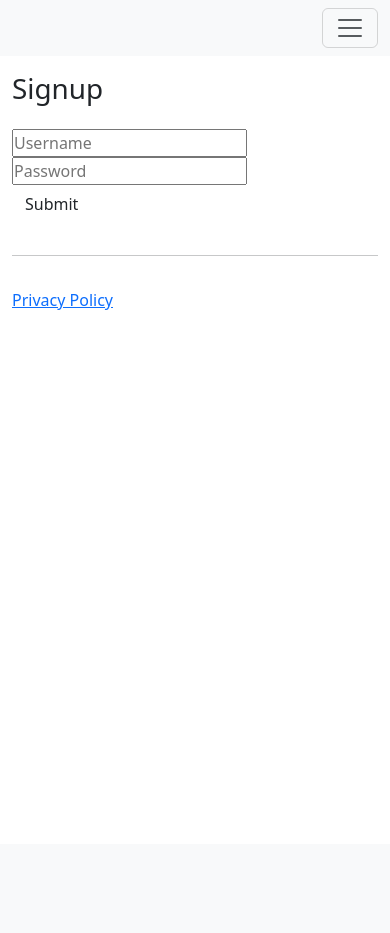
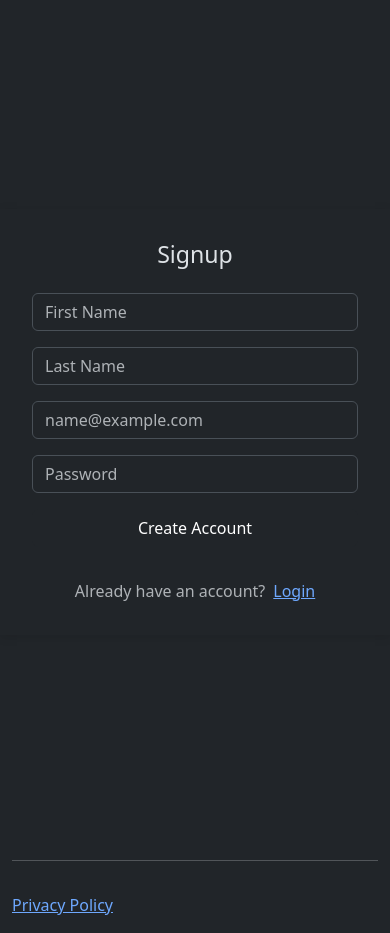
Before and after one commit to TempeHS/2025SE-Roman.L-HSCTask1, a Flask app: page /signup.html in a window 390 px wide. Before the commit the page ends 310 px from the top, so only its background shows below. Run offline with Flask 3, Linux system fonts and the light colour scheme; parts of the project's set-up code (start-up, migrations or seed data) failed here and were passed over; some libraries are stand-ins or nearby versions.

Commit message:
dark mode, login & signup page revamp
- additions to style.css
- collapsible posts
- changed csp for bootstrap functionality (theme)
- formatting fixed for posts
- password is hidden when typing

- changed users db because it makes more sense to search by real names and email is needed for auth
- will alter navbar to be more user friendly (icons)

```diff
--- a/main.py
+++ b/main.py
@@ -2,13 +2,14 @@ from datetime import datetime, timedelta # Date and time
 from urllib.parse import urlparse # URL parsing
 import logging
 import requests
-from flask import Flask, redirect, render_template, request, session, url_for, jsonify
+from flask import Flask, redirect, render_template, request, session, url_for, make_response, jsonify
 from flask_wtf import CSRFProtect
 from flask_csp.csp import csp_header
-from flask_limiter import Limiter
+from flask_limiter import Limiter # Rate limiter
 from flask_limiter.util import get_remote_address # Rate limiter
+from markupsafe import Markup # Devlog formatting
 from src import sanitize_and_validate as sv, session_state as sst, password_hashing as psh # Custom modules
-import userManagement as dbHandler
+import userManagement as dbHandler # Database functions
 import ssl # SSL context
 
 
@@ -32,14 +33,21 @@ app.config.update(
     SESSION_COOKIE_SAMESITE='Lax',
     SESSION_COOKIE_HTTPONLY=True
 )
+
+def nl2br(value):
+    return Markup(value.replace('\n', '\n'))
+
+app.jinja_env.filters['nl2br'] = nl2br
+
 # Default rate limiter
+"""
 limiter = Limiter(
     get_remote_address,
     app=app,
     default_limits=["200 per day", "50 per hour"],
     storage_uri="memory://",
 )
-
+"""
 
 # Redirect index.html to domain root for consistent UX
 @app.route("/index", methods=["GET"])
@@ -57,11 +65,11 @@ def root():
         # Server Side CSP is consistent with meta CSP in layout.html
         "base-uri": "'self'",
         "default-src": "'self'",
-        "style-src": "'self'",
-        "script-src": "'self'",
+        "style-src": "'self' 'unsafe-inline' https://fonts.googleapis.com",
+        "script-src": "'self' 'unsafe-inline' 'unsafe-eval'",
         "img-src": "'self' data:",
         "media-src": "'self'",
-        "font-src": "'self'",
+        "font-src": "'self' https://fonts.gstatic.com data: https://fonts.googleapis.com",
         "object-src": "'self'",
         "child-src": "'self'",
         "connect-src": "'self'",
@@ -69,7 +77,7 @@ def root():
         "report-uri": "/csp_report",
         "frame-ancestors": "'none'",
         "form-action": "'self'",
-        "frame-src": "'none'",
+        "frame-src": "'none'"
     }
 )
 
@@ -104,22 +112,24 @@ def signup():
             return redirect(url, code=302)
         return redirect('/', code=302)
     if request.method == "POST":
-        username = request.form["username"]
+        email = request.form["email"]
         password = request.form["password"]
+        firstName = request.form["firstName"]
+        lastName = request.form["lastName"]
 
-        if dbHandler.userExists(username) or not sv.validateCredentials(
-            username, password
+        if dbHandler.userExists(email) or not sv.validateCredentials(
+            password
         ):
             print("User exists or invalid credentials")
             return redirect(url_for('signup'))
 
-        dbHandler.insertUser(username, password)
+        dbHandler.insertUser(email, password, firstName, lastName)
         return render_template("/index.html")
     return render_template("/signup.html")
 
 
 @app.route("/index.html", methods=["GET", "POST"])
-@limiter.limit("5 per day")
+#@limiter.limit("5 per day")
 @sst.logout_required
 def login():
     '''
@@ -131,22 +141,22 @@ def login():
         url = request.args.get("url", "")
         return redirect(url, code=302)
     if request.method == "POST":
-        username = request.form["username"]
+        email = request.form["email"]
         password = request.form["password"]
 
-        user = dbHandler.retrieveUsers(username)
+        user = dbHandler.retrieveUsers(email)
         if user and psh.verifyPassword(password, user[2]):
             session.permanent = True
             session['user_id'] = user[0]
-            session['username'] = username
+            session['email'] = email
             session['logged_in'] = True
 
-            app_log.info("Successful login: %s", username)
+            app_log.info("Successful login: %s", email)
             logs = dbHandler.listDevlogs()
-            return render_template("/dashboard.html", logs=logs, value=username, state=True)
+            return render_template("/dashboard.html", logs=logs, value=user[0], state=True)
         else:
             app_log.warning("Failed login attempt: %s | %s | %s",
-                            username, request.remote_addr, datetime.now())
+                            email, request.remote_addr, datetime.now())
 
     return redirect(url_for('index'))
 
@@ -160,9 +170,12 @@ def form():
     if request.method == "POST":
         title = request.form["title"]
         body = request.form["body"]
-        username = session['username']
+        user_id = session.get('user_id')
+        user = dbHandler.getUserById(user_id)
+        email = user[1]
+        fullname = f"{user[3]} {user[4]}"
         current_date = datetime.now().strftime("%Y-%m-%d %H:%M:%S")
-        dbHandler.insertDevlog(title, body, username, current_date)
+        dbHandler.insertDevlog(title, body, fullname, email, current_date)
         return redirect(url_for('dashboard'))
     return render_template("/form.html")
 
--- a/src/sanitize_and_validate.py
+++ b/src/sanitize_and_validate.py
@@ -1,9 +1,7 @@
 import html
 
 
-def validateCredentials(username, password):
-    if not (1 <= len(username) <= 16 and username.isalpha()):
-        return False
+def validateCredentials(password):
     if not isinstance(password, str):
         return False
     return True
--- a/static/css/style.css
+++ b/static/css/style.css
@@ -20,6 +20,48 @@ body {
   padding: 1rem 0;
 }
 
-.row {
+/* Login and signup page */
+.login-container {
+  min-height: 100vh;
+  display: flex;
+  align-items: center;
+  justify-content: center;
+}
 
+.login-card {
+  width: 400px;
+  box-shadow: 0 2px 10px rgba(0,0,0,0.1);
+  padding: 2rem;
 }
+
+.login-title {
+  text-align: center;
+  margin-bottom: 1.5rem;
+}
+
+/* Developer logs */
+.log-card {
+  margin-bottom: 1rem;
+}
+
+.log-header {
+  cursor: pointer;
+  display: flex;
+  justify-content: space-between;
+  align-items: center;
+  padding: 1rem;
+}
+
+.log-meta {
+  color: #6c757d;
+  font-size: 0.9rem;
+}
+
+.log-content {
+  padding: 1rem;
+}
+
+.log-content {
+  white-space: pre-line;
+  padding: 1rem;
+}
--- /dev/null
+++ b/static/js/theme.js
@@ -0,0 +1,10 @@
+document.body.dataset.bsTheme = localStorage.getItem('theme') || 'dark';
+document.getElementById('flexSwitchCheckChecked').checked = document.body.dataset.bsTheme === 'dark'
+
+// bootstrap dark mode
+function darkMode() {
+    const newTheme = document.body.dataset.bsTheme == "dark" ? "light" : "dark";
+    document.body.dataset.bsTheme = newTheme;
+    localStorage.setItem('theme', newTheme);
+    document.getElementById('flexSwitchCheckChecked').checked = newTheme === 'dark';
+}
--- a/templates/layout.html
+++ b/templates/layout.html
@@ -3,7 +3,7 @@
   <head>
     <meta
       http-equiv="Content-Security-Policy"
-      content="base-uri 'self'; default-src 'self'; style-src 'self'; script-src 'self'; img-src 'self' data:; media-src 'self'; font-src 'self'; connect-src 'self'; object-src 'self'; worker-src 'self'; frame-src 'none'; form-action 'self'; manifest-src 'self'"
+      content="base-uri 'self'; default-src 'self'; style-src 'self' 'unsafe-inline' https://fonts.googleapis.com; script-src 'self' 'unsafe-inline' 'unsafe-eval'; img-src 'self' data:; media-src 'self'; font-src 'self' https://fonts.gstatic.com data: https://fonts.googleapis.com; connect-src 'self'; object-src 'self'; worker-src 'self'; frame-src 'none'; form-action 'self'; manifest-src 'self'"
     />
     <meta charset="utf-8" />
     <meta name="viewport" content="width=device-width, initial-scale=1" />
@@ -21,5 +21,6 @@
     <script src="static/js/bootstrap.bundle.min.js"></script>
     <script src="static/js/serviceWorker.js"></script>
     <script src="static/js/app.js"></script>
+    <script src="static/js/theme.js"></script>
   </body>
 </html>
--- a/templates/partials/menu.html
+++ b/templates/partials/menu.html
@@ -1,3 +1,4 @@
+{% if session.get('logged_in') %}
 <nav class="navbar navbar-expand-lg bg-body-tertiary">
   <div class="container-fluid">
     <a class="navbar-brand" href="#"> </a>
@@ -23,6 +24,10 @@
           {% endif %}
         </li>
         {% if session.get('logged_in') %}
+        </li>
+        <li class="nav-item">
+          <a class="nav-link" href="/form.html">Create</a>
+        </li>
         <li class="nav-item dropdown">
           <a
             class="nav-link dropdown-toggle"
@@ -41,14 +46,27 @@
                     <input type="hidden" name="csrf_token" value="{{ csrf_token() }}"/>
                     <button type="submit" class="dropdown-item text-danger">Logout</button>
                 </form>
-                {% endif %}
             </li>
           </ul>
         </li>
+        {% endif %}
         <li class="nav-item">
           <a class="nav-link disabled" aria-disabled="true"></a>
         </li>
       </ul>
+
+      <body data-bs-theme="dark">
+        <div class="form-check form-switch mx-4">
+          <input
+            class="form-check-input p-2"
+            type="checkbox"
+            role="switch"
+            id="flexSwitchCheckChecked"
+            checked
+            onclick="darkMode()"
+          />
+        </div>
+
       <form class="d-flex" role="search">
         <input
           class="form-control me-2"
@@ -61,3 +79,4 @@
     </div>
   </div>
 </nav>
+{% endif %}
--- a/templates/signup.html
+++ b/templates/signup.html
@@ -1,18 +1,26 @@
 {% extends 'layout.html' %}
 {% block content %}
-<div class="container">
-  <h1>Signup</h1>
-  <form action="/signup.html" method="POST" class="box">
-    <input type="hidden" name="csrf_token" value="{{ csrf_token() }}"/>
-  <div class="input__wrapper">
-    <input type="text" name="username" placeholder="Username" class="input__field" />
-  </div>
-  <div class="input__wrapper">
-    <input type="password" name="password" placeholder="Password" class="input__field" />
-  </div>
-  <div class="input__wrapper">
-    <button type="submit" class="btn">Submit</button>
-  </div>
+<div class="login-container">
+    <div class="login-card">
+        <h3 class="login-title">Signup</h3>
+        <form action="/signup.html" method="POST">
+            <input type="hidden" name="csrf_token" value="{{ csrf_token() }}"/>
+            <div class="row">
+              <div class="col-md-6">
+                  <input type="text" name="firstName" class="form-control mb-3" placeholder="First Name" required/>
+              </div>
+              <div class="col-md-6">
+                  <input type="text" name="lastName" class="form-control mb-3" placeholder="Last Name" required/>
+              </div>
+            </div>
+            <input name="email" type="email" class="form-control mb-3" pattern="[a-z0-9._%+-]+@[a-z0-9.-]+\.[a-z]{2, 4}$" placeholder="name@example.com">
+            <input type="password" name="password" class="form-control mb-3" placeholder="Password" required/>
+            <button type="submit" class="btn btn-dark w-100 mb-3">Create Account</button>
+        </form>
+        <div class="text-center mt-3 d-flex align-items-center justify-content-center">
+          <p class="text-muted mb-0 me-2">Already have an account?</p>
+          <a href="index.html">Login</a>
+      </div>
+    </div>
 </div>
-</form>
 {% endblock %}
```
Also changed, not shown: templates/dashboard.html (+6 -8 lines), templates/index.html (+13 -20 lines), userManagement.py (+27 -16 lines), .databaseFiles/database.db, 1 other file.
